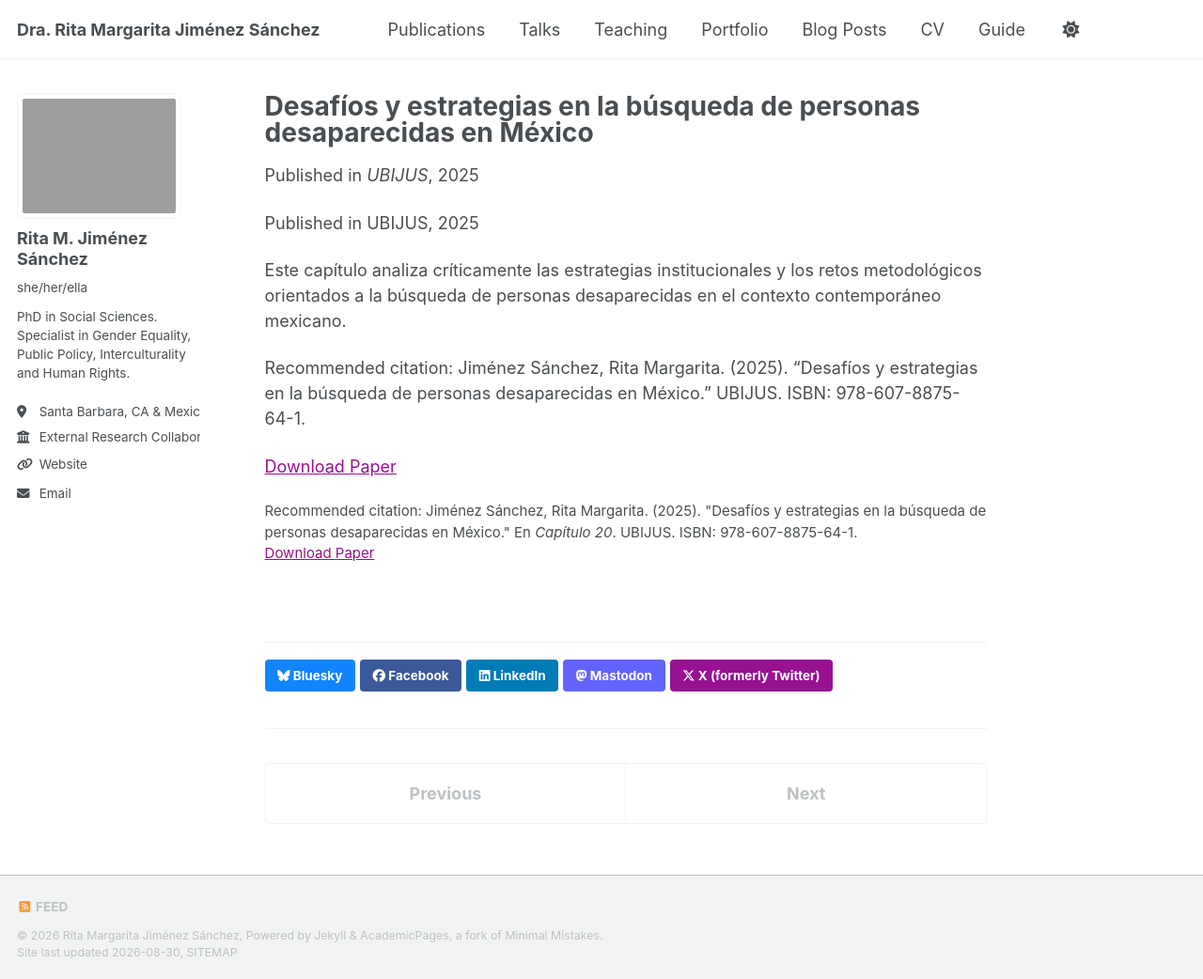
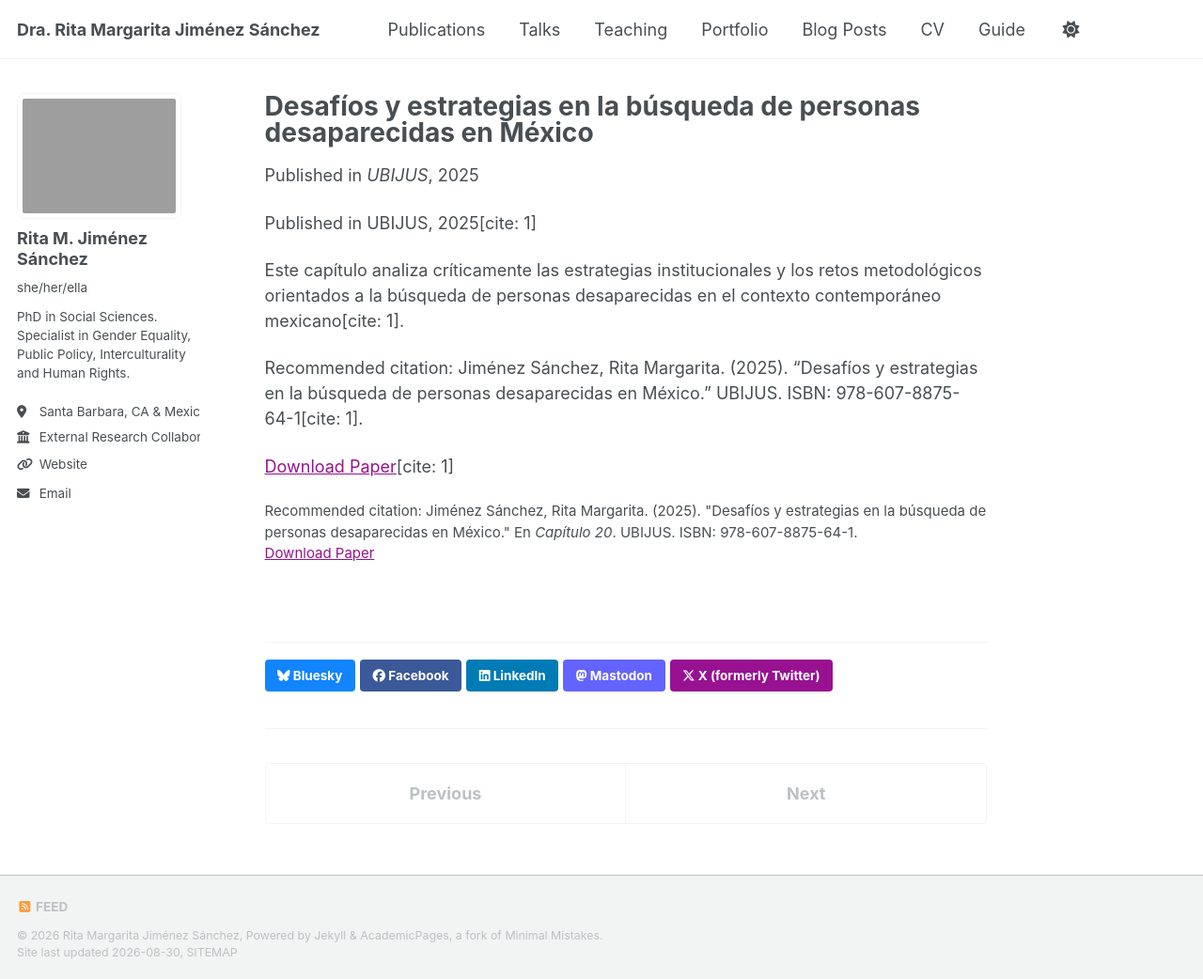
Before and after one commit to RitaJisa/RitaJisa.github.io, a Jekyll site: the page built from _publications/2009-10-01-paper-title-number-1.md, in a window 1280 px wide and 1042 px high. Shown: the whole window at 94% size. Built offline with Jekyll 4.4.1, drawn with Linux system fonts in a browser that asks for light colours; a style sheet for code colours, icons or effects is not loaded.

```diff
--- a/_publications/2009-10-01-paper-title-number-1.md
+++ b/_publications/2009-10-01-paper-title-number-1.md
@@ -9,10 +10,10 @@ paperurl: 'http://www.pjedomex.gob.mx/ejem/cid/desaparicion.pdf'
 citation: 'Jiménez Sánchez, Rita Margarita. (2025). "Desafíos y estrategias en la búsqueda de personas desaparecidas en México." En <i>Capítulo 20</i>. UBIJUS. ISBN: 978-607-8875-64-1.'
 ---
 
-Published in UBIJUS, 2025
+Published in UBIJUS, 2025[cite: 1]
 
-Este capítulo analiza críticamente las estrategias institucionales y los retos metodológicos orientados a la búsqueda de personas desaparecidas en el contexto contemporáneo mexicano.
+Este capítulo analiza críticamente las estrategias institucionales y los retos metodológicos orientados a la búsqueda de personas desaparecidas en el contexto contemporáneo mexicano[cite: 1].
 
-Recommended citation: Jiménez Sánchez, Rita Margarita. (2025). "Desafíos y estrategias en la búsqueda de personas desaparecidas en México." UBIJUS. ISBN: 978-607-8875-64-1.
+Recommended citation: Jiménez Sánchez, Rita Margarita. (2025). "Desafíos y estrategias en la búsqueda de personas desaparecidas en México." UBIJUS. ISBN: 978-607-8875-64-1[cite: 1].
 
-[Download Paper](http://www.pjedomex.gob.mx/ejem/cid/desaparicion.pdf)
+[Download Paper](http://www.pjedomex.gob.mx/ejem/cid/desaparicion.pdf)[cite: 1]
```
Also changed, not shown: other parts of _publications/2009-10-01-paper-title-number-1.md (+1 -0 lines).
